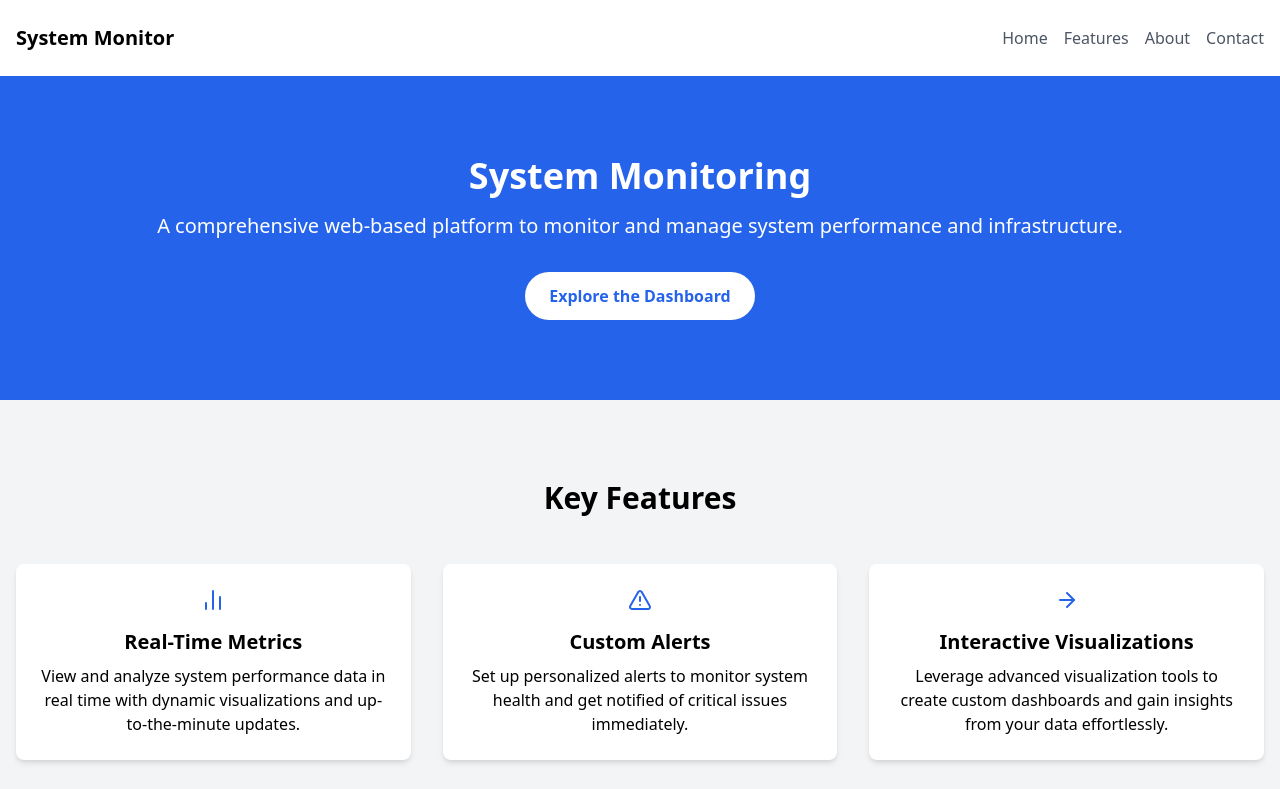
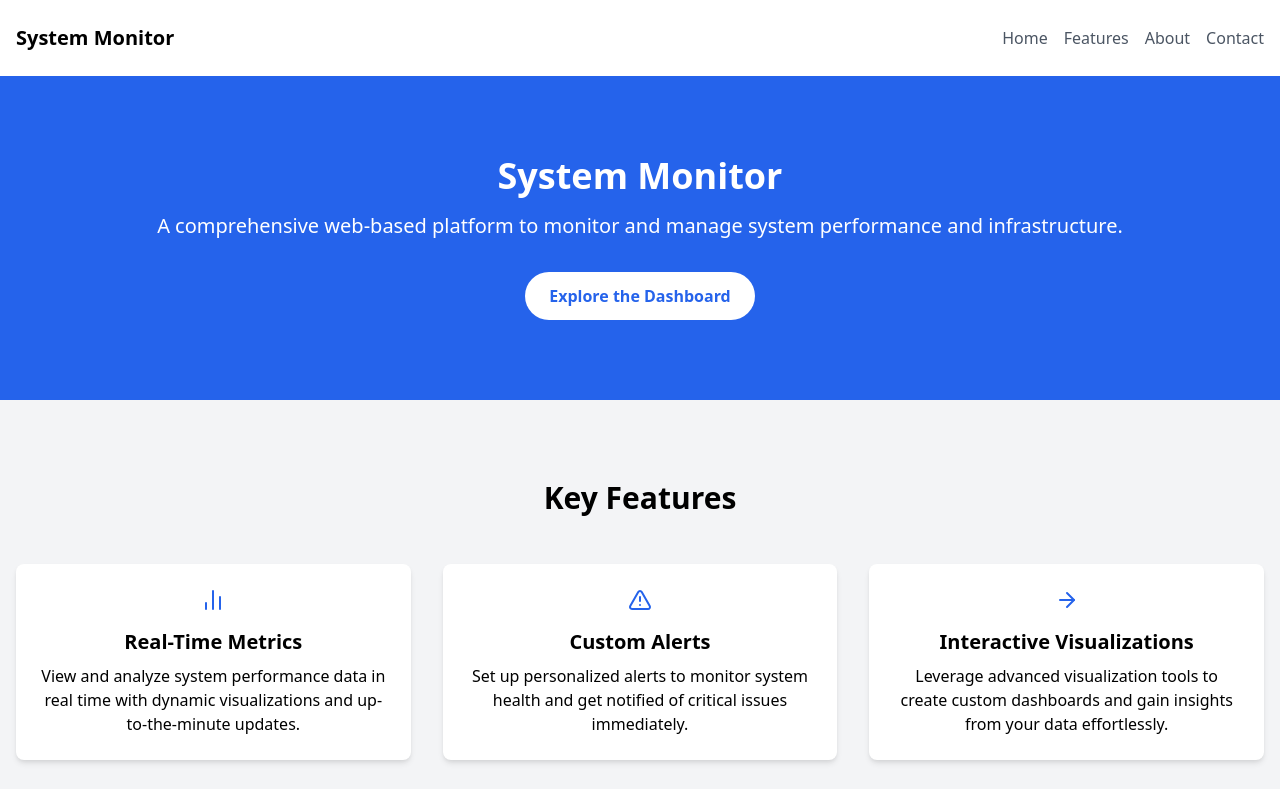
Before and after one commit to Ort1z/System_Monitoring_Dashboard_LandingPage, a plain HTML site: page system_monitoring_dashboard/index.html in a window 1280 px wide. Shown: the top 789 px of the page. Drawn offline with nearby package versions, Linux system fonts and the light colour scheme.

Commit message:
Update index.html

```diff
--- a/system_monitoring_dashboard/index.html
+++ b/system_monitoring_dashboard/index.html
@@ -38,7 +38,7 @@
     <main>
         <section class="bg-blue-600 text-white py-20">
             <div class="container mx-auto px-4 flex flex-col items-center text-center">
-                <h1 class="text-4xl font-bold mb-4">System Monitoring</h1>
+                <h1 class="text-4xl font-bold mb-4">System Monitor</h1>
                 <p class="text-xl mb-8">A comprehensive web-based platform to monitor and manage system performance and infrastructure.</p>
                 <a href="#" class="bg-white text-blue-600 px-6 py-3 rounded-full font-semibold hover:bg-blue-100 transition duration-300">
                     Explore the Dashboard
```
